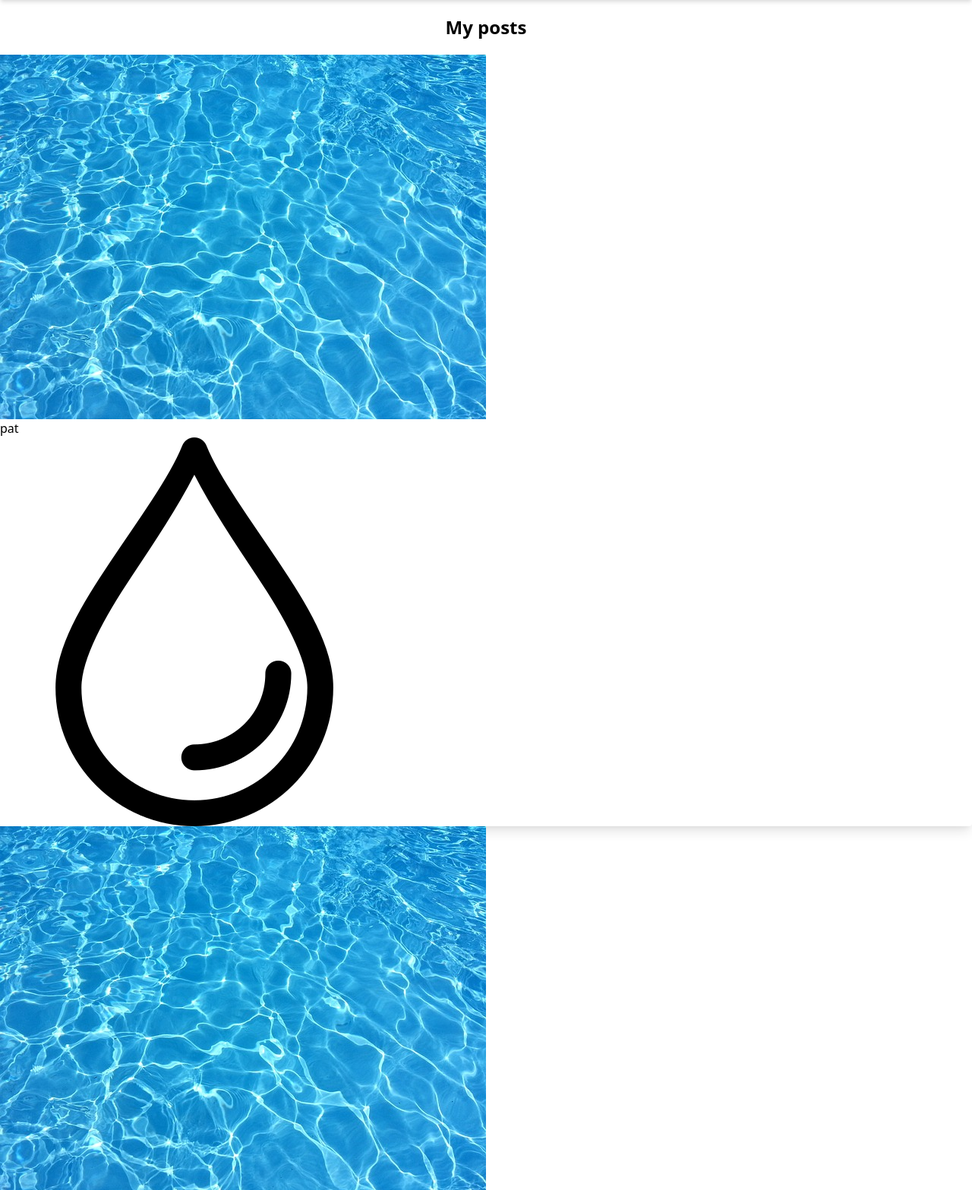
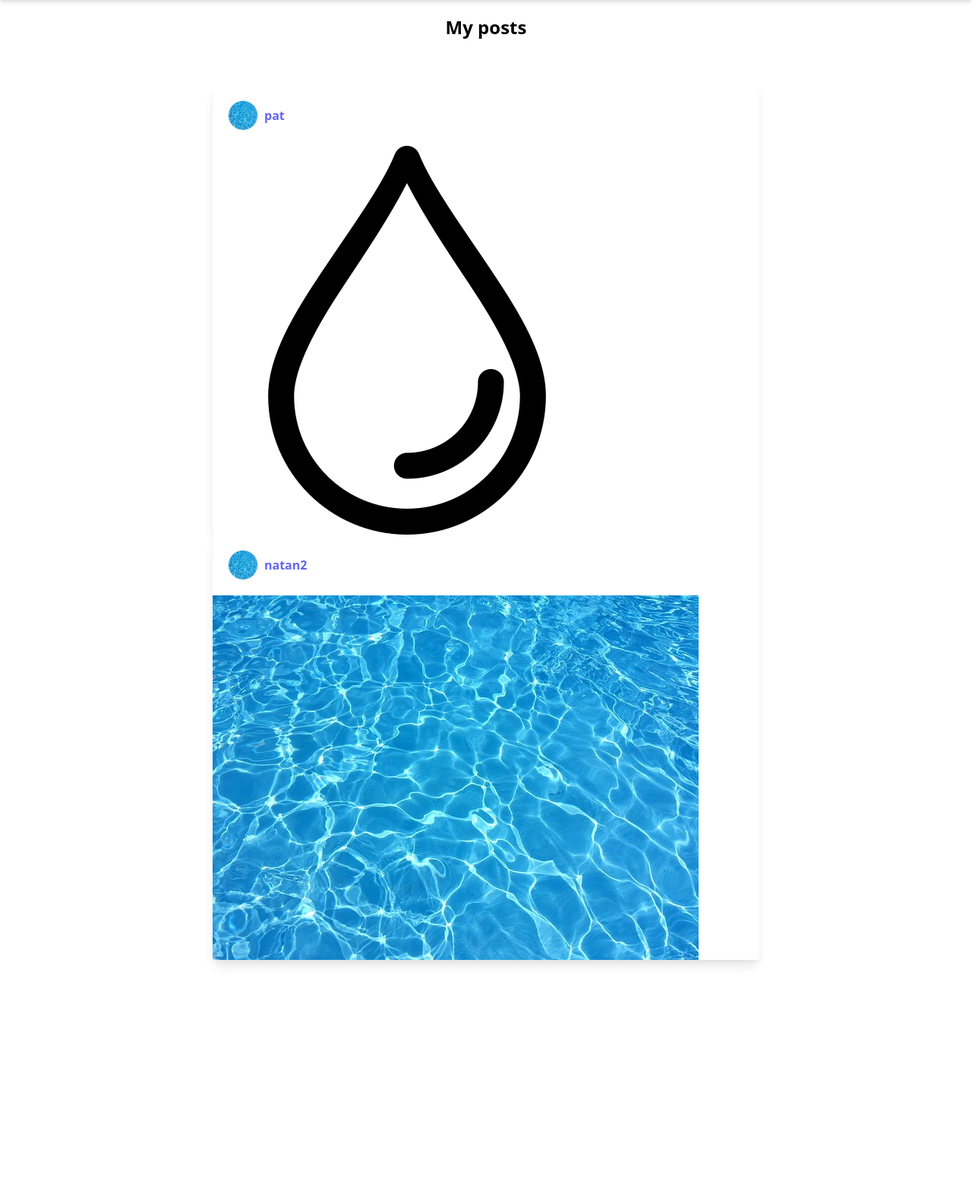
Before and after one commit to NatanVBraeckel/Django-projects, a Django app: template 6_social_media/social_media/users/templates/users/index.html in a window 1280 px wide. Shown: the part 48-1615 px from the top of the page at 76% size. After the commit the page ends 1319 px from the top, so only its background shows below. Run offline with Django 5.2, Linux system fonts and the light colour scheme; the template is opened without the code that fills it: values that come from a table or form of the project are taken from there, others are empty; data comes from the database, SQL or seed files in the repository; style sheets or scripts are compiled from the project's sources.

Commit message:
Styling index page part 2 (183)

```diff
--- a/6_social_media/social_media/users/templates/users/index.html
+++ b/6_social_media/social_media/users/templates/users/index.html
@@ -3,14 +3,14 @@
     <div class="my-5 flex justify-center">
         <h2 class="text-2xl font-bold text-slate-500">My posts</h2>
     </div>
-    <div class="grid grid-cols-1">
+    <div class="grid mx-60 p-10 grid-cols-1">
         {% for post in posts %}
             <a href="#">
-                <div class="user-container">
-                    <img src="{{ profile.photo.url }}" alt="">
-                    <div>{{ post.user }}</div>
-                </div>
                 <div class="rounded overflow-hidden w-[470px] h-[470px] bg-white shadow-lg">
+                    <div class="user-container flex items-center m-5">
+                        <img class="h-10 w-10 rounded-full border" src="{{ profile.photo.url }}" alt="">
+                        <div class="m-2 font-bold"><span class="text-indigo-500">{{ post.user }}</span></div>
+                    </div>
                     <img src="{{post.image.url}}" alt="">
                 </div>
             </a>
```
